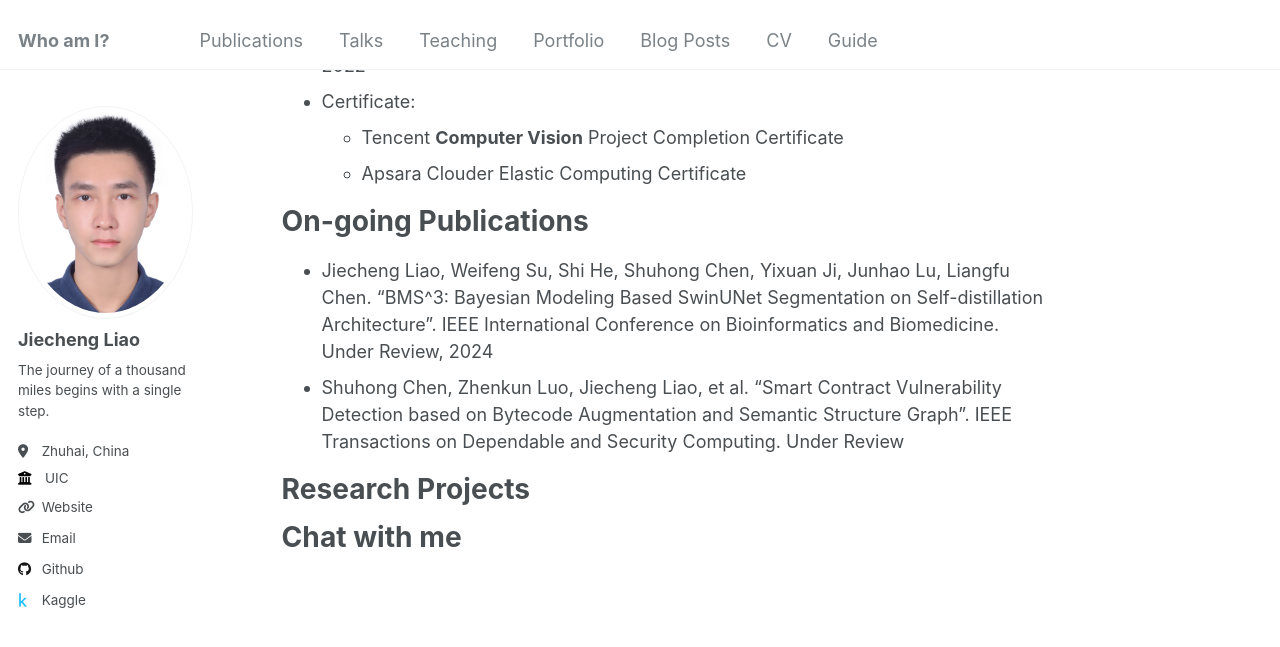
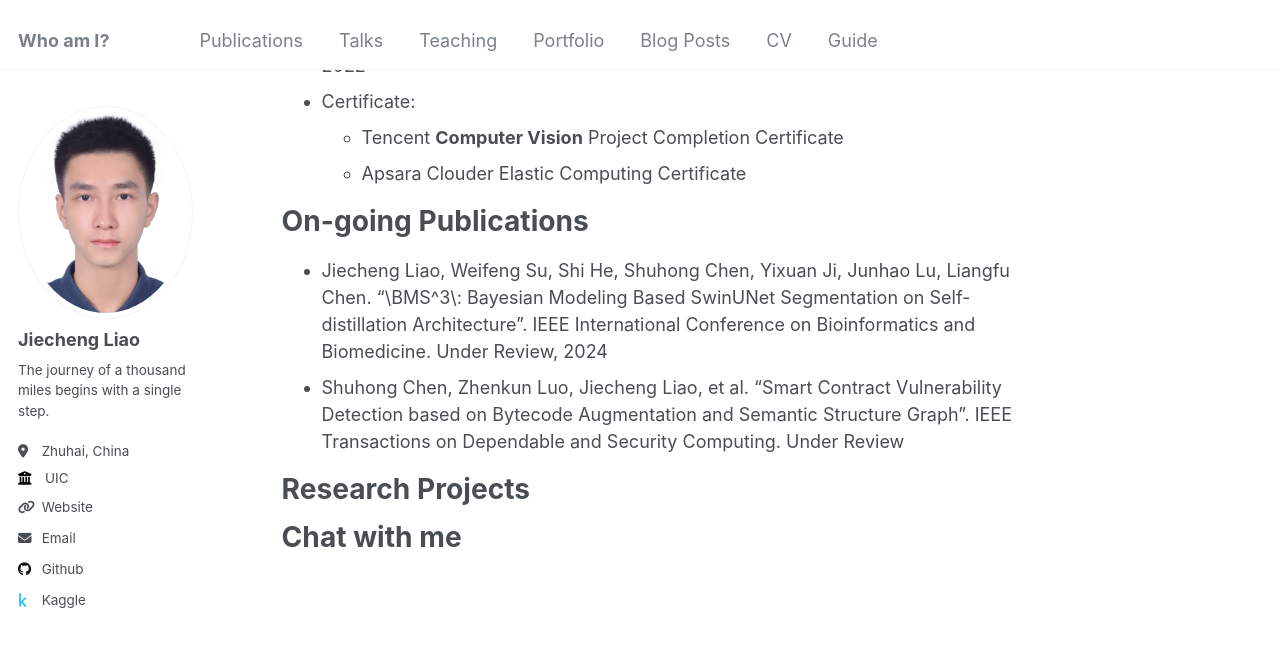
Before and after one commit to ffftuanxxx/ffftuanxxx.github.io, a Jekyll site: the page built from _pages/about.md, in a window 1280 px wide and 900 px high, scrolled down 1146 px. Shown: the top 647 px of the window. Built offline with Jekyll 4.4.1, drawn with Linux system fonts in a browser that asks for light colours.

```diff
--- a/_pages/about.md
+++ b/_pages/about.md
@@ -44,8 +44,8 @@ Honors and Awards
 
 On-going Publications
 ======
-- Jiecheng Liao, Weifeng Su, Shi He, Shuhong Chen, Yixuan Ji, Junhao Lu, Liangfu Chen. “BMS^3: Bayesian Modeling Based SwinUNet Segmentation on Self-distillation Architecture”. IEEE International Conference on Bioinformatics and Biomedicine. Under Review, 2024
-- Shuhong Chen, Zhenkun Luo, Jiecheng Liao, et al. “Smart Contract Vulnerability Detection based on Bytecode Augmentation and Semantic Structure Graph”. IEEE Transactions on Dependable and Security Computing. Under Review
+- Jiecheng Liao, Weifeng Su, Shi He, Shuhong Chen, Yixuan Ji, Junhao Lu, Liangfu Chen. "\\BMS^3\\: Bayesian Modeling Based SwinUNet Segmentation on Self-distillation Architecture". IEEE International Conference on Bioinformatics and Biomedicine. Under Review, 2024
+- Shuhong Chen, Zhenkun Luo, Jiecheng Liao, et al. "Smart Contract Vulnerability Detection based on Bytecode Augmentation and Semantic Structure Graph". IEEE Transactions on Dependable and Security Computing. Under Review
 
 Research Projects
 ======
```
